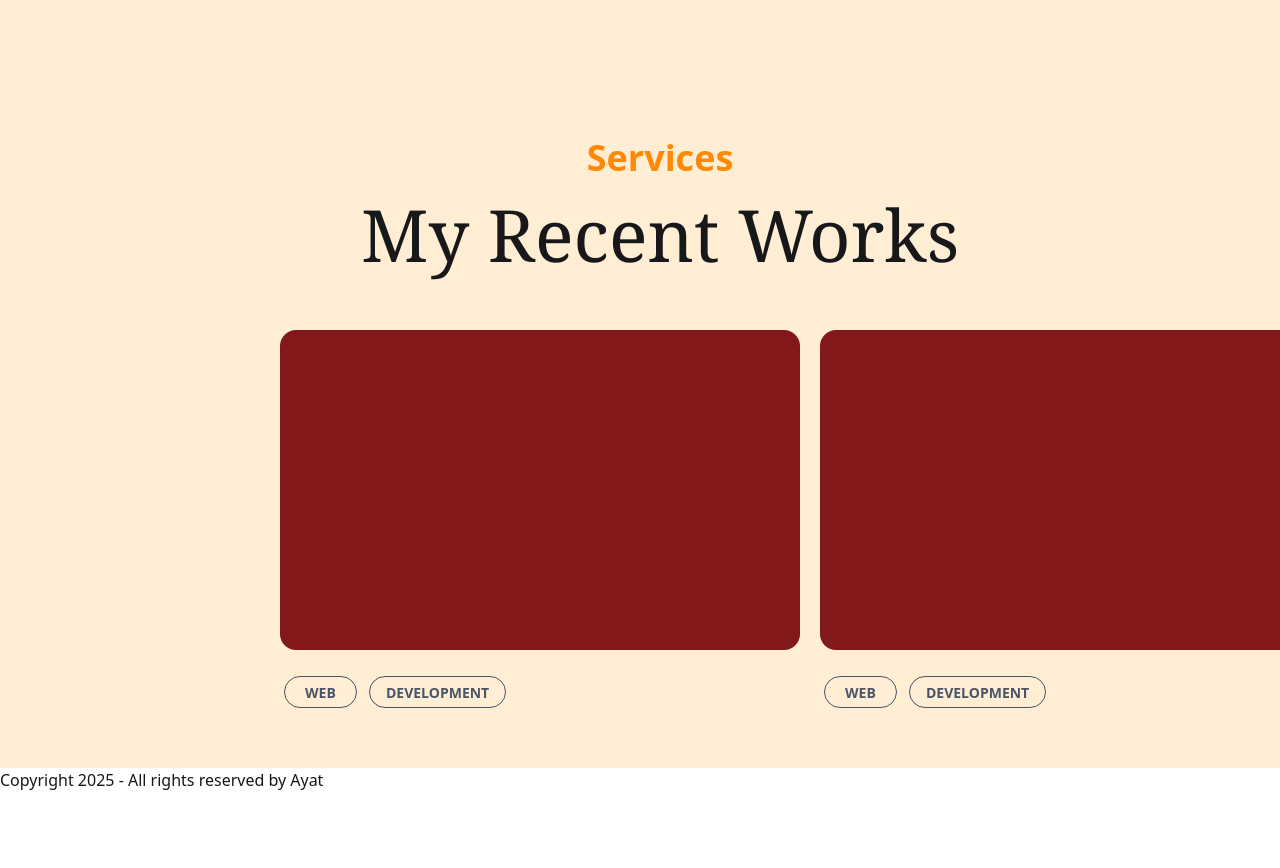
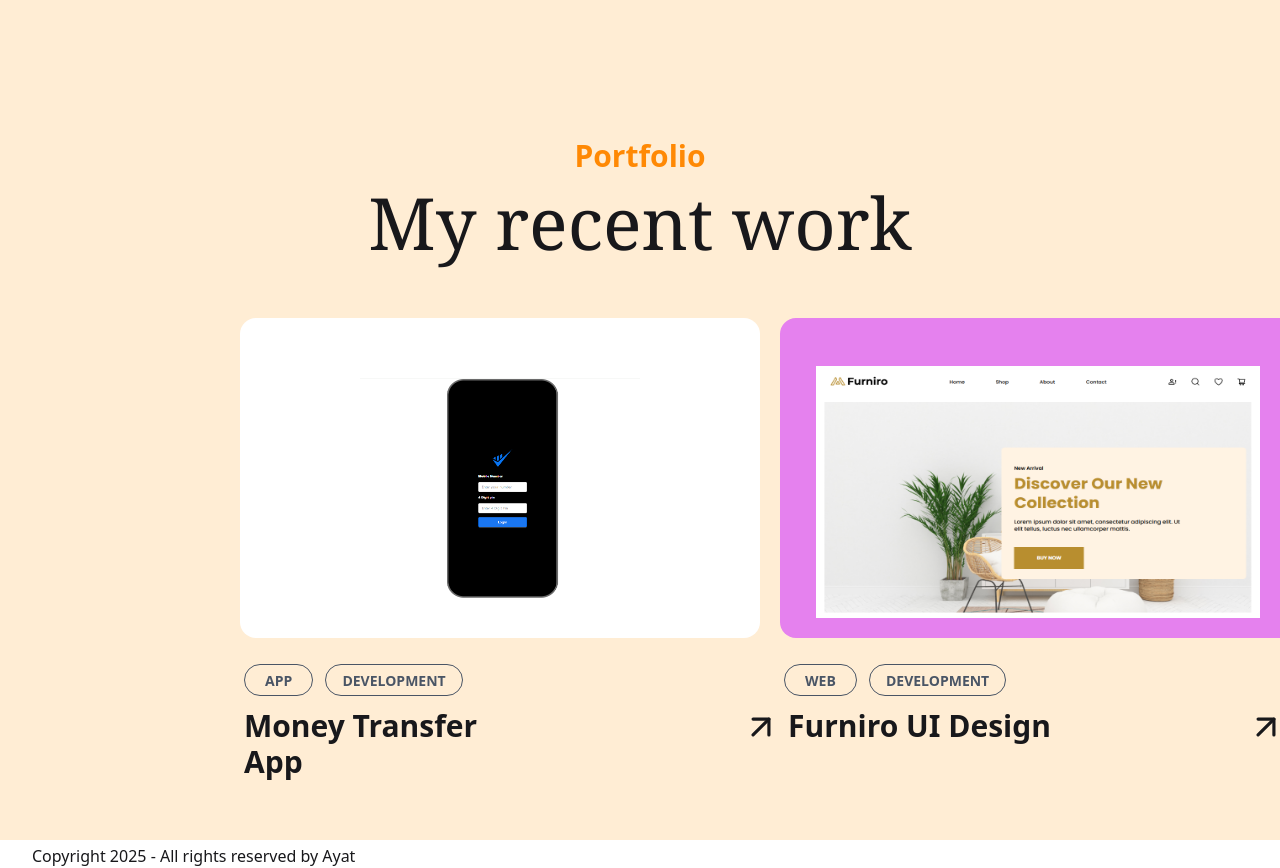
Before and after one commit to AyeshaAyat/ay.dev, a website: page index.html in a window 1280 px wide. Shown: the part 6720-7588 px from the top of the page. Before the commit the page ends 7512 px from the top, so only its background shows below. Drawn offline with Linux system fonts and the light colour scheme.

Commit message:
potfolio...fixin

```diff
--- a/index.html
+++ b/index.html
@@ -70,7 +70,7 @@
             </button>
             <button class="btn btn-active border-1 border-gray-400 text-black bg-orange-100 hover:bg-amber-950 hover:text-amber-50  mt-6.5 ml-2  font-bold">My work</button>
             <div class="icons flex ">
-              <p class="flex  text-shadow-xs text-gray-600 flex mt-25 cursor-auto"> Based in Dhaka | </p>
+              <p class="flex  text-shadow-xs text-gray-600 mt-25 cursor-auto"> Based in Dhaka | </p>
               <!-- linkdin -->
               <svg class="mt-25 ml-4 cursor-pointer" xmlns="http://www.w3.org/2000/svg" xmlns:xlink="http://www.w3.org/1999/xlink" version="1.1" width="20" height="20" viewBox="0 0 256 256" xml:space="preserve">
                 <g style="stroke: none; stroke-width: 0; stroke-dasharray: none; stroke-linecap: butt; stroke-linejoin: miter; stroke-miterlimit: 10; fill: none; fill-rule: nonzero; opacity: 1;" transform="translate(1.4065934065934016 1.4065934065934016) scale(2.81 2.81)">
@@ -510,25 +510,41 @@
 <!-- -------ABoutPartEND-------- -->
 
 <!-- ------------PortfolioStart---------- -->
-<div class="main px-70 pt-35 pb-15 bg-orange-100 m-auto">
-  <p class="text-orange-400 font-semibold text-4xl mb-5  ml-10 m-auto text-center">Services</p>
-  <h1 class="text-7xl font-serif mt-2 ml-10 m-auto text-center">My Recent Works</h1>
+<div class="main px-60 pt-35 pb-15 bg-orange-100 ">
+  <p class="text-orange-400 font-semibold text-3xl mb-3  text-center">Portfolio</p>
+  <h1 class="text-7xl font-serif mt-2  text-center">My recent work</h1>
   <div class="flex">
     <div class="ldiv">
 
-    <div class="one h-80 w-130 mt-15 mr-5 rounded-2xl bg-red-900"></div>
+    <div class="one h-80 w-130 mt-15 mr-5 rounded-2xl  bg-white">
+      <img class="h-70 w-100 pl-30  pt-15 " src="images/project1.png">
+    </div>
+    <div class="btnflex">
+      <button class="btn btn-active border-1 border-gray-600 text-gray-600 px-5 h-8 rounded-3xl bg-orange-100 hover:bg-amber-950 hover:text-amber-50 mt-6.5 ml-1  ">APP
+      </button>
+      <button class="btn btn-active border-1 border-gray-600 text-gray-600 W-10 h-8 rounded-3xl bg-orange-100 hover:bg-amber-950 hover:text-amber-50  mt-6.5 ml-2  ">DEVELOPMENT</button>
+    </div>
+    <h1 class=" flex text-3xl font-semibold pt-3 pl-1  hover:text-orange-400">Money Transfer App
+      <div class="arrow ml-50 hover:text-orange-400 ">
+    <?xml version="1.0" encoding="utf-8"?><!-- Uploaded to: SVG Repo, www.svgrepo.com, Generator: SVG Repo Mixer Tools -->
+    <svg width="38px" height="38px" viewBox="0 0 24 24" xmlns="http://www.w3.org/2000/svg" fill="none" stroke="currentColor" stroke-width="2" stroke-linecap="round" stroke-linejoin="round" class=" feather feather-arrow-up-right"><line x1="7" y1="17" x2="17" y2="7"></line><polyline points="7 7 17 7 17 17"></polyline></svg>
+  </div>
+</h1>
+  </div>
+  <div class="rdiv ">
+    <div class="one h-80 w-130 mt-15 rounded-2xl bg-[#E581EE]">
+      <img class="h-75 w-120 pl-9  pt-12  " src="images/web pj.png">
+    </div>
     <div class="btnflex">
       <button class="btn btn-active border-1 border-gray-600 text-gray-600 px-5 h-8 rounded-3xl bg-orange-100 hover:bg-amber-950 hover:text-amber-50 mt-6.5 ml-1  ">WEB
       </button>
       <button class="btn btn-active border-1 border-gray-600 text-gray-600 W-10 h-8 rounded-3xl bg-orange-100 hover:bg-amber-950 hover:text-amber-50  mt-6.5 ml-2  ">DEVELOPMENT</button>
-    </div>
+   <h1 class=" flex text-3xl font-semibold pt-3 pl-2  hover:text-orange-400">Furniro UI Design
+      <div class="arrow ml-49 hover:text-orange-400 ">
+    <?xml version="1.0" encoding="utf-8"?><!-- Uploaded to: SVG Repo, www.svgrepo.com, Generator: SVG Repo Mixer Tools -->
+    <svg width="38px" height="38px" viewBox="0 0 24 24" xmlns="http://www.w3.org/2000/svg" fill="none" stroke="currentColor" stroke-width="2" stroke-linecap="round" stroke-linejoin="round" class=" feather feather-arrow-up-right"><line x1="7" y1="17" x2="17" y2="7"></line><polyline points="7 7 17 7 17 17"></polyline></svg>
   </div>
-  <div class="rdiv">
-    <div class="one h-80 w-130 mt-15 rounded-2xl bg-red-900"></div>
-    <div class="btnflex">
-      <button class="btn btn-active border-1 border-gray-600 text-gray-600 px-5 h-8 rounded-3xl bg-orange-100 hover:bg-amber-950 hover:text-amber-50 mt-6.5 ml-1  ">WEB
-      </button>
-      <button class="btn btn-active border-1 border-gray-600 text-gray-600 W-10 h-8 rounded-3xl bg-orange-100 hover:bg-amber-950 hover:text-amber-50  mt-6.5 ml-2  ">DEVELOPMENT</button>
+</h1>
     </div>
   </div>
 </div>
@@ -538,7 +554,7 @@
 </div>
 
 <!-- ------------PortfolioEnd---------- -->
-<footer class="bg-white font-sans pl-20">Copyright 2025 - All rights reserved by Ayat</footer>
+<footer class="bg-white font-sans pt-1 pl-8">Copyright 2025 - All rights reserved by Ayat</footer>
 
 </div>
 </div>
```
Also changed, not shown: images/agency pj.png (added), images/church pj.png (added), images/furniro pj.png (added), images/innovate pj.png (added), images/web pj.png (added), src/output.css.
